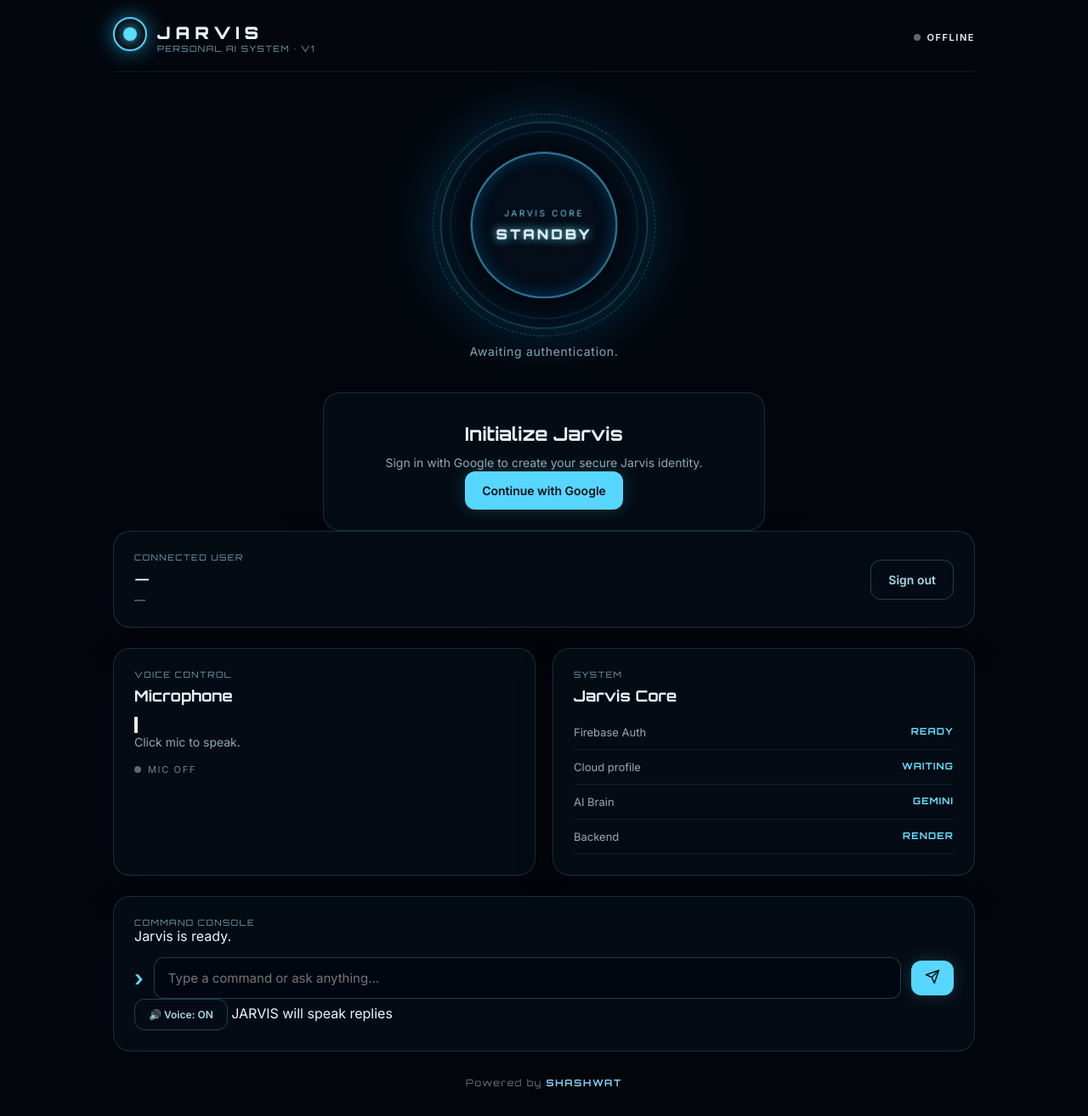
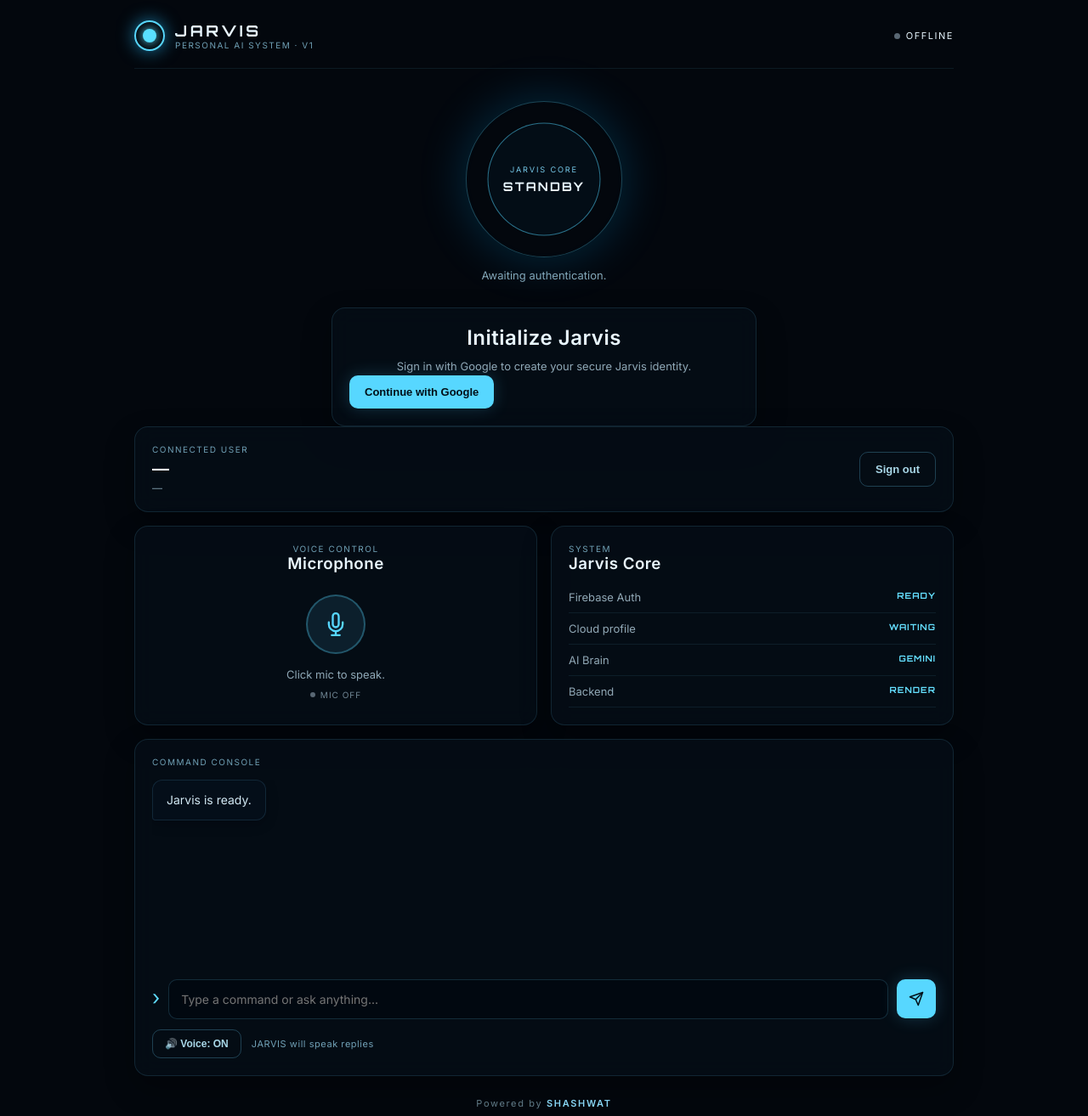
Before and after one commit to Shashwat0213/Jarvis, a website with bundled scripts: page index.html in a window 1280 px wide. Shown: the whole page at 85% size. Built offline with nearby package versions, Linux system fonts and the light colour scheme; no server answers.

Commit message:
Update style.css

```diff
--- a/style.css
+++ b/style.css
@@ -1,269 +1,94 @@
-@import url('https://fonts.googleapis.com/css2?family=Orbitron:wght@400;700;900&family=Inter:wght@300;400;600&display=swap');
+@import url('https://fonts.googleapis.com/css2?family=Inter:wght@300;400;600&family=Orbitron:wght@500;700&display=swap');
 
 *{box-sizing:border-box;margin:0;padding:0}
+html,body{margin:0;min-height:100%;font-family:'Inter',sans-serif;background:#03070d;color:#e9f7ff;overflow-x:hidden}
+.ambient{position:fixed;inset:-20%;background:radial-gradient(circle at 50% 25%,rgba(0,170,255,.15),transparent 40%),radial-gradient(circle at 10% 90%,rgba(0,90,180,.15),transparent 40%);pointer-events:none;animation:bgPulse 10s infinite alternate;z-index:-1}
+@keyframes bgPulse{0%{transform:scale(1);opacity:.8}100%{transform:scale(1.1);opacity:1}}
 
-html, body {
-  min-height: 100%;
-  font-family: 'Inter', system-ui, sans-serif;
-  background: #03070d;
-  color: #e9f7ff;
-  overflow-x: hidden;
+.app{position:relative;max-width:1000px;margin:auto;padding:24px 18px 16px;z-index:1}
+.topbar{display:flex;align-items:center;justify-content:space-between;padding-bottom:20px;border-bottom:1px solid rgba(92,190,225,.1)}
+.brand{display:flex;align-items:center;gap:12px}
+.brand-orb{width:36px;height:36px;border:2px solid #58d7ff;border-radius:50%;box-shadow:0 0 20px rgba(40,190,255,.6);position:relative}
+.brand-orb:after{content:"";position:absolute;inset:8px;border-radius:50%;background:#59dfff;box-shadow:0 0 12px #59dfff}
+.brand-name{font-family:'Orbitron',sans-serif;letter-spacing:.2em;font-weight:800;font-size:18px}
+.brand-sub,.eyebrow{font-size:10px;letter-spacing:.15em;color:#70a0b5}
+.status{font-size:11px;letter-spacing:.14em;display:flex;gap:7px;align-items:center}
+.status span:first-child{width:7px;height:7px;border-radius:50%;background:#596773;transition:0.3s}
+
+.hero{text-align:center;padding:40px 0 30px}
+.core-ring{width:180px;height:180px;margin:auto;border-radius:50%;display:grid;place-items:center;border:1px solid rgba(83,216,255,.3);box-shadow:0 0 40px rgba(0,170,255,.15),inset 0 0 30px rgba(0,150,255,.1);animation:pulse 3s ease-in-out infinite}
+.core-inner{width:130px;height:130px;border-radius:50%;display:grid;place-content:center;border:1px solid rgba(83,216,255,.5);background:rgba(5,16,28,.7)}
+.core-label{font-size:9px;letter-spacing:.2em;color:#77c9e8}
+.core-state{font-family:'Orbitron',sans-serif;margin-top:6px;font-weight:700;letter-spacing:.15em;font-size:14px}
+.hero p{color:#86a7b7;font-size:13px;margin-top:15px}
+@keyframes pulse{50%{transform:scale(1.03);box-shadow:0 0 60px rgba(0,170,255,.25)}}
+
+.panel{border:1px solid rgba(92,190,225,.15);background:rgba(7,15,25,.7);border-radius:16px;padding:20px;box-shadow:0 15px 35px rgba(0,0,0,.3);backdrop-filter:blur(12px)}
+.panel h2,.panel h3{margin-bottom:10px;font-weight:600;letter-spacing:0.5px}
+.panel p{color:#8fa8b6;font-size:13px;line-height:1.5}
+
+.primary,.secondary{border:0;border-radius:10px;padding:12px 18px;font-weight:600;font-size:13px;cursor:pointer;transition:0.2s;display:flex;align-items:center;justify-content:center;gap:8px}
+.primary{background:#57d7ff;color:#021019;box-shadow:0 0 20px rgba(87,215,255,.2)}
+.primary:hover{background:#8ae5ff;transform:translateY(-1px);box-shadow:0 0 25px rgba(87,215,255,.4)}
+.secondary{background:transparent;color:#a9d8e8;border:1px solid rgba(92,190,225,.3)}
+.secondary:hover{background:rgba(92,190,225,.1)}
+.small{padding:9px 14px;font-size:12px}
+
+.login-panel{max-width:500px;margin:0 auto;text-align:center}
+.user-card{display:flex;justify-content:space-between;align-items:center;margin-bottom:16px}
+.user-card #userName{font-size:20px;font-weight:600;margin-top:5px;color:#fff}
+.user-card #userEmail{font-size:12px;color:#7895a3;margin-top:3px}
+
+.grid{display:grid;grid-template-columns:1fr 1fr;gap:16px}
+.system-row{display:flex;justify-content:space-between;padding:10px 0;border-bottom:1px solid rgba(92,190,225,.1);font-size:13px;color:#91a9b6}
+.system-row b{font-size:10px;color:#64dfff;letter-spacing:.1em;font-family:'Orbitron',sans-serif}
+
+/* Professional Mic Button */
+.mic-panel{display:flex;flex-direction:column;align-items:center;text-align:center}
+.mic-circle-wrap{margin:15px 0}
+.mic-circle{width:70px;height:70px;border-radius:50%;background:rgba(87,215,255,0.1);border:2px solid rgba(87,215,255,0.3);color:#57d7ff;display:grid;place-items:center;cursor:pointer;transition:0.3s;position:relative}
+.mic-circle svg{width:28px;height:28px}
+.mic-circle:hover{background:rgba(87,215,255,0.2);border-color:#57d7ff;box-shadow:0 0 20px rgba(87,215,255,0.3)}
+.mic-circle.listening{background:#57d7ff;color:#021019;border-color:#fff;animation:micPulse 1.5s infinite}
+@keyframes micPulse{0%{box-shadow:0 0 0 0 rgba(87,215,255,0.4)}70%{box-shadow:0 0 0 20px rgba(87,215,255,0)}100%{box-shadow:0 0 0 0 rgba(87,215,255,0)}}
+
+.mic-indicator{margin-top:8px;font-size:10px;letter-spacing:.1em;color:#718896;display:flex;align-items:center;justify-content:center;gap:6px}
+.mic-indicator span{width:6px;height:6px;border-radius:50%;background:#586773}
+.mic-indicator.on{color:#64dfff}
+.mic-indicator.on span{background:#64dfff;box-shadow:0 0 10px #64dfff}
+
+/* Command Console & Chat Area */
+.command{margin-top:16px;display:flex;flex-direction:column}
+.chat-container{height:220px;overflow-y:auto;margin:15px 0;padding-right:8px;display:flex;flex-direction:column;gap:12px;scroll-behavior:smooth}
+.chat-container::-webkit-scrollbar{width:5px}
+.chat-container::-webkit-scrollbar-thumb{background:rgba(92,190,225,.2);border-radius:5px}
+
+.chat-message{padding:12px 16px;border-radius:12px;font-size:14px;line-height:1.6;max-width:85%;animation:msgFadeIn 0.3s ease-out}
+.user-msg{align-self:flex-end;background:rgba(87,215,255,0.1);border:1px solid rgba(87,215,255,0.2);color:#e9f7ff;border-bottom-right-radius:4px}
+.jarvis-msg{align-self:flex-start;background:rgba(5,16,28,0.8);border:1px solid rgba(92,190,225,0.15);color:#d4eaf5;border-bottom-left-radius:4px;box-shadow:0 4px 15px rgba(0,0,0,0.2)}
+.jarvis-error{align-self:flex-start;background:rgba(255,80,80,0.1);border:1px solid rgba(255,80,80,0.2);color:#ff9e9e}
+@keyframes msgFadeIn{from{opacity:0;transform:translateY(10px)}to{opacity:1;transform:translateY(0)}}
+
+.typing-dots{display:flex;gap:4px;padding:5px}
+.typing-dots span{width:6px;height:6px;background:#64dfff;border-radius:50%;animation:typeBounce 1.4s infinite ease-in-out both}
+.typing-dots span:nth-child(1){animation-delay:-0.32s}
+.typing-dots span:nth-child(2){animation-delay:-0.16s}
+@keyframes typeBounce{0%,80%,100%{transform:scale(0)}40%{transform:scale(1)}}
+
+.command-line{display:flex;align-items:center;gap:10px}
+.command-line > span{font-size:24px;color:#5fdcff;margin-bottom:4px}
+.command-line input{flex:1;background:rgba(2,8,17,0.8);border:1px solid rgba(92,190,225,0.2);color:#e9f7ff;border-radius:10px;padding:14px;font-family:'Inter',sans-serif;font-size:14px;outline:none;transition:0.3s}
+.command-line input:focus{border-color:#57d7ff;box-shadow:0 0 15px rgba(87,215,255,0.1)}
+.command-line button{padding:14px;border-radius:10px}
+
+.voice-toggle-row{display:flex;align-items:center;gap:12px;margin-top:12px}
+.hint-text{font-size:11px;color:#70a0b5;letter-spacing:.05em}
+
+footer{text-align:center;padding:25px 0 5px;color:#66818e;font-size:11px;letter-spacing:.15em}
+footer strong{color:#8edfff}
+
+@media(max-width:650px){
+  .grid{grid-template-columns:1fr}
+  .chat-container{height:250px}
+  .command-line{flex-wrap:nowrap}
 }
-
-/* Background Animated Ambient */
-.ambient {
-  position: fixed;
-  inset: -20%;
-  background:
-    radial-gradient(circle at 50% 25%, rgba(0, 170, 255, 0.15), transparent 40%),
-    radial-gradient(circle at 10% 90%, rgba(0, 90, 180, 0.15), transparent 40%);
-  pointer-events: none;
-  animation: bgPulse 10s infinite alternate;
-  z-index: -1;
-}
-
-@keyframes bgPulse {
-  0% { transform: scale(1); opacity: 0.8; }
-  100% { transform: scale(1.1); opacity: 1; }
-}
-
-/* Main App Layout */
-.app {
-  position: relative;
-  max-width: 1050px;
-  margin: auto;
-  padding: 24px 18px 16px;
-  z-index: 1;
-}
-
-/* Topbar */
-.topbar {
-  display: flex;
-  align-items: center;
-  justify-content: space-between;
-  padding-bottom: 20px;
-  border-bottom: 1px solid rgba(92, 190, 225, 0.1);
-}
-.brand { display: flex; align-items: center; gap: 12px; }
-.brand-orb {
-  width: 40px;
-  height: 40px;
-  border: 2px solid #58d7ff;
-  border-radius: 50%;
-  box-shadow: 0 0 25px rgba(40, 190, 255, 0.6);
-  position: relative;
-  animation: orbFloat 3s ease-in-out infinite;
-}
-.brand-orb:after {
-  content: "";
-  position: absolute;
-  inset: 10px;
-  border-radius: 50%;
-  background: #59dfff;
-  box-shadow: 0 0 15px #59dfff;
-}
-@keyframes orbFloat {
-  0%, 100% { transform: translateY(0); }
-  50% { transform: translateY(-5px); }
-}
-
-.brand-name { font-family: 'Orbitron', sans-serif; letter-spacing: 0.3em; font-weight: 900; font-size: 20px; }
-.brand-sub, .eyebrow { font-family: 'Orbitron', sans-serif; font-size: 10px; letter-spacing: 0.15em; color: #70a0b5; }
-
-/* Status */
-.status { font-size: 11px; letter-spacing: 0.14em; display: flex; gap: 8px; align-items: center; font-weight: 600; }
-.status span:first-child { width: 8px; height: 8px; border-radius: 50%; background: #596773; transition: 0.3s; }
-
-/* Hero Section */
-.hero { text-align: center; padding: 60px 0 40px; }
-.core-ring {
-  width: 240px;
-  height: 240px;
-  margin: auto;
-  border-radius: 50%;
-  display: grid;
-  place-items: center;
-  border: 1px solid rgba(83, 216, 255, 0.4);
-  box-shadow: 0 0 50px rgba(0, 170, 255, 0.2), inset 0 0 40px rgba(0, 150, 255, 0.1);
-  position: relative;
-  animation: pulse 3s ease-in-out infinite;
-}
-/* Rotating Rings */
-.core-ring::before, .core-ring::after {
-  content: ''; position: absolute; border-radius: 50%; border: 1px dashed rgba(83, 216, 255, 0.3);
-}
-.core-ring::before { inset: -10px; animation: rotate 10s linear infinite; }
-.core-ring::after { inset: 10px; border-style: solid; opacity: 0.5; animation: rotateRev 8s linear infinite; }
-
-@keyframes rotate { 100% { transform: rotate(360deg); } }
-@keyframes rotateRev { 100% { transform: rotate(-360deg); } }
-
-.core-inner {
-  width: 170px;
-  height: 170px;
-  border-radius: 50%;
-  display: grid;
-  place-content: center;
-  border: 2px solid rgba(83, 216, 255, 0.6);
-  background: rgba(5, 16, 28, 0.8);
-  backdrop-filter: blur(10px);
-  box-shadow: inset 0 0 20px rgba(0, 150, 255, 0.3);
-}
-.core-label { font-size: 10px; letter-spacing: 0.25em; color: #77c9e8; }
-.core-state { font-family: 'Orbitron', sans-serif; margin-top: 8px; font-weight: 800; letter-spacing: 0.18em; font-size: 16px; text-shadow: 0 0 10px #64dfff; }
-.hero p { color: #86a7b7; font-size: 14px; margin-top: 20px; letter-spacing: 0.05em; }
-
-@keyframes pulse {
-  50% { transform: scale(1.02); box-shadow: 0 0 70px rgba(0, 170, 255, 0.3), inset 0 0 50px rgba(0, 150, 255, 0.2); }
-}
-
-/* Panels (Glassmorphism) */
-.panel {
-  border: 1px solid rgba(92, 190, 225, 0.2);
-  background: rgba(7, 15, 25, 0.6);
-  border-radius: 20px;
-  padding: 24px;
-  box-shadow: 0 20px 40px rgba(0,0,0,0.3);
-  backdrop-filter: blur(15px);
-  transition: transform 0.3s ease, border-color 0.3s;
-}
-.panel:hover { border-color: rgba(92, 190, 225, 0.4); }
-
-.login-panel { max-width: 520px; margin: 0 auto; text-align: center; }
-.panel h2 { font-family: 'Orbitron', sans-serif; margin: 10px 0; font-size: 22px; }
-.panel p { color: #8fa8b6; font-size: 14px; line-height: 1.5; }
-
-/* Buttons */
-.primary, .secondary {
-  border: none;
-  border-radius: 12px;
-  padding: 14px 20px;
-  font-family: 'Inter', sans-serif;
-  font-weight: 600;
-  font-size: 14px;
-  cursor: pointer;
-  transition: all 0.3s ease;
-}
-.primary {
-  background: #57d7ff;
-  color: #021019;
-  box-shadow: 0 0 20px rgba(87, 215, 255, 0.2);
-}
-.primary:hover {
-  background: #8ae5ff;
-  box-shadow: 0 0 30px rgba(87, 215, 255, 0.5);
-  transform: translateY(-2px);
-}
-.secondary {
-  background: transparent;
-  color: #a9d8e8;
-  border: 1px solid rgba(92, 190, 225, 0.3);
-}
-.secondary:hover { background: rgba(92, 190, 225, 0.1); }
-.small { padding: 10px 16px; font-size: 12px; }
-
-/* User Card */
-.user-card { display: flex; justify-content: space-between; align-items: center; margin-bottom: 24px; }
-.user-card #userName { font-family: 'Orbitron', sans-serif; font-size: 22px; margin-top: 5px; color: #fff; }
-.user-card #userEmail { font-size: 13px; color: #7895a3; margin-top: 4px; }
-
-/* Grid */
-.grid { display: grid; grid-template-columns: 1fr 1fr; gap: 20px; }
-.grid h3 { font-family: 'Orbitron', sans-serif; font-size: 18px; margin: 8px 0 12px; }
-
-/* System Rows */
-.system-row {
-  display: flex;
-  justify-content: space-between;
-  padding: 12px 0;
-  border-bottom: 1px solid rgba(92, 190, 225, 0.1);
-  font-size: 13px;
-  color: #91a9b6;
-}
-.system-row b { font-size: 11px; color: #64dfff; letter-spacing: 0.1em; font-family: 'Orbitron', sans-serif; }
-
-/* Mic Indicator */
-.mic-indicator { margin-top: 15px; font-size: 11px; letter-spacing: 0.15em; color: #718896; display: flex; align-items: center; gap: 8px;}
-.mic-indicator span { width: 8px; height: 8px; border-radius: 50%; background: #586773; transition: 0.3s; }
-.mic-indicator.on { color: #64dfff; text-shadow: 0 0 10px rgba(100, 223, 255, 0.5); }
-.mic-indicator.on span { background: #64dfff; box-shadow: 0 0 12px #64dfff; animation: blink 1s infinite; }
-
-@keyframes blink { 50% { opacity: 0.5; } }
-
-/* Command Console */
-.command { margin-top: 24px; }
-.command-line { display: flex; align-items: center; gap: 12px; margin-top: 15px; }
-.command-line > span { font-size: 26px; color: #5fdcff; font-weight: bold; }
-.command-line input {
-  flex: 1;
-  background: rgba(2, 8, 17, 0.8);
-  border: 1px solid rgba(92, 190, 225, 0.3);
-  color: #e9f7ff;
-  border-radius: 12px;
-  padding: 14px 16px;
-  font-family: 'Inter', sans-serif;
-  font-size: 15px;
-  outline: none;
-  transition: 0.3s;
-}
-.command-line input:focus { border-color: #57d7ff; box-shadow: 0 0 15px rgba(87, 215, 255, 0.15); }
-
-/* Response Box & Chat Animation */
-.response {
-  margin-top: 20px;
-  padding: 20px;
-  border-radius: 14px;
-  background: rgba(0, 20, 35, 0.7);
-  border: 1px solid rgba(92, 190, 225, 0.2);
-  font-size: 15px;
-  line-height: 1.6;
-  color: #d4eaf5;
-  min-height: 60px;
-  animation: fadeIn 0.5s ease-out;
-  box-shadow: inset 0 0 20px rgba(0,0,0,0.5);
-  position: relative;
-}
-/* Typing Indicator */
-.response.thinking {
-  display: flex;
-  align-items: center;
-  gap: 6px;
-  color: #57d7ff;
-  font-style: italic;
-}
-.response.thinking::after {
-  content: '...';
-  animation: typing 1.5s steps(4, end) infinite;
-  display: inline-block;
-  overflow: hidden;
-  vertical-align: bottom;
-}
-
-@keyframes typing {
-  0%, 100% { width: 0; }
-  50% { width: 1.5em; }
-}
-
-@keyframes fadeIn {
-  from { opacity: 0; transform: translateY(10px); }
-  to { opacity: 1; transform: translateY(0); }
-}
-
-/* Footer */
-footer { text-align: center; padding: 30px 0 10px; color: #66818e; font-size: 11px; letter-spacing: 0.15em; font-family: 'Orbitron', sans-serif; }
-footer strong { color: #8edfff; }
-
-/* Mobile Responsive */
-@media(max-width: 768px) {
-  .grid { grid-template-columns: 1fr; }
-}
-@media(max-width: 650px) {
-  .app { padding: 18px 12px; }
-  .hero { padding: 40px 0 30px; }
-  .core-ring { width: 190px; height: 190px; }
-  .core-inner { width: 140px; height: 140px; }
-  .user-card { gap: 15px; align-items: flex-start; flex-direction: column; }
-  .command-line { flex-wrap: wrap; }
-  .command-line input { min-width: 0; width: 100%; order: 2; }
-  .command-line button { margin-left: auto; }
-}
```
